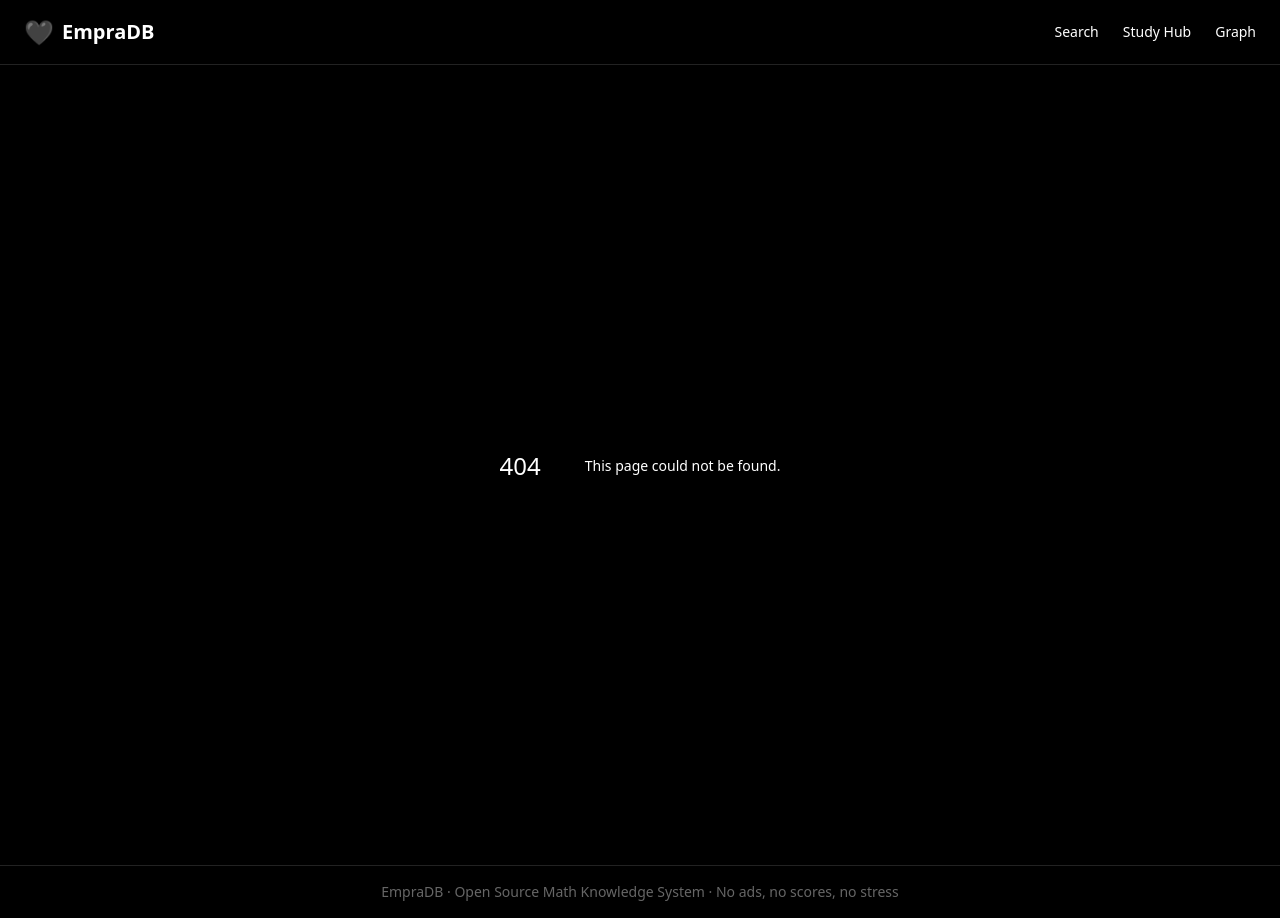
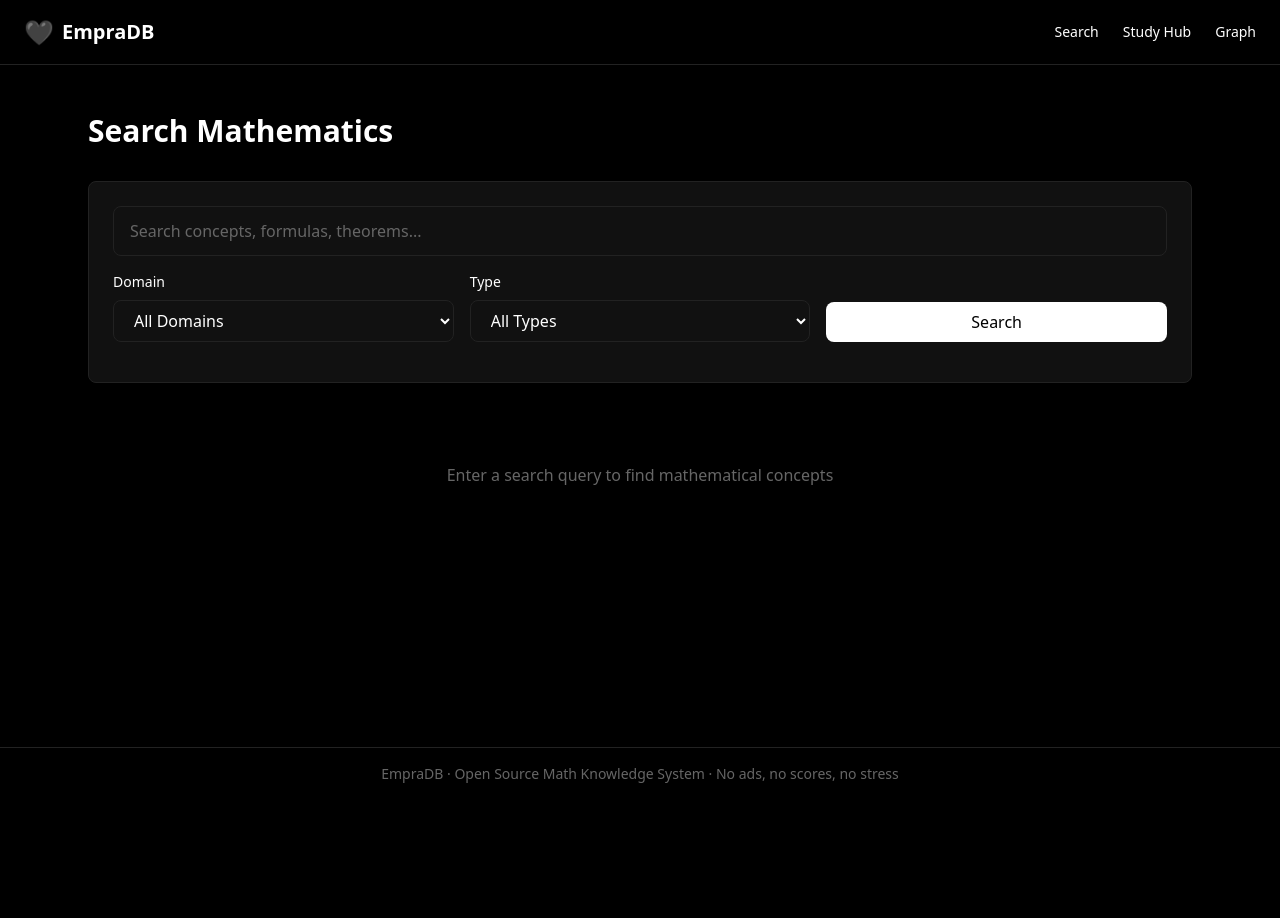
Before and after one commit to empradb/empradb, a Next.js app in the folder apps/web/: page /search in a window 1280 px wide. Before the commit this address had no page. After the commit the page ends 800 px from the top, so only its background shows below. Built offline with nearby package versions, Linux system fonts and the light colour scheme.

Commit message:
Create page.tsx

```diff
--- /dev/null
+++ b/apps/web/app/search/page.tsx
@@ -0,0 +1,175 @@
+"use client";
+
+import { useState } from "react";
+
+interface SearchResult {
+  node: {
+    id: string;
+    type: string;
+    title: string;
+    latex?: string;
+    description: string;
+    domains: string[];
+    tags: string[];
+    complexity: number;
+  };
+  score: number;
+  matchedFields: string[];
+}
+
+export default function SearchPage() {
+  const [query, setQuery] = useState("");
+  const [results, setResults] = useState<SearchResult[]>([]);
+  const [loading, setLoading] = useState(false);
+  const [selectedDomain, setSelectedDomain] = useState("");
+  const [selectedType, setSelectedType] = useState("");
+
+  const domains = ["Calculus", "Algebra", "Geometry", "Trigonometry", "Statistics", "Probability"];
+  const types = ["concept", "formula", "theorem", "definition", "identity"];
+
+  const handleSearch = async () => {
+    if (!query.trim()) return;
+
+    setLoading(true);
+    console.log("Searching:", { query, domain: selectedDomain, type: selectedType });
+
+    setTimeout(() => {
+      setResults([
+        {
+          node: {
+            id: "calculus_derivative",
+            type: "concept",
+            title: "Derivative",
+            latex: "f'(x) = \\lim_{h \\to 0} \\frac{f(x+h) - f(x)}{h}",
+            description: "The instantaneous rate of change of a function at a point.",
+            domains: ["Calculus", "Analysis"],
+            tags: ["fundamental", "calculus", "rate-of-change"],
+            complexity: 7
+          },
+          score: 10,
+          matchedFields: ["title"]
+        }
+      ]);
+      setLoading(false);
+    }, 500);
+  };
+
+  return (
+    <div className="max-w-6xl mx-auto px-6 py-12">
+      <h1 className="text-3xl font-bold mb-8">Search Mathematics</h1>
+
+      <div className="card mb-8">
+        <input
+          type="text"
+          className="search-input mb-4"
+          placeholder="Search concepts, formulas, theorems..."
+          value={query}
+          onChange={(e) => setQuery(e.target.value)}
+          onKeyDown={(e) => e.key === "Enter" && handleSearch()}
+        />
+
+        <div className="grid grid-cols-1 md:grid-cols-3 gap-4 mb-4">
+          <div>
+            <label className="block text-sm font-medium mb-2">Domain</label>
+            <select
+              className="w-full bg-gray-900 border border-gray-800 rounded-lg px-4 py-2 text-white"
+              value={selectedDomain}
+              onChange={(e) => setSelectedDomain(e.target.value)}
+            >
+              <option value="">All Domains</option>
+              {domains.map((d) => (
+                <option key={d} value={d}>{d}</option>
+              ))}
+            </select>
+          </div>
+
+          <div>
+            <label className="block text-sm font-medium mb-2">Type</label>
+            <select
+              className="w-full bg-gray-900 border border-gray-800 rounded-lg px-4 py-2 text-white"
+              value={selectedType}
+              onChange={(e) => setSelectedType(e.target.value)}
+            >
+              <option value="">All Types</option>
+              {types.map((t) => (
+                <option key={t} value={t}>{t}</option>
+              ))}
+            </select>
+          </div>
+
+          <div className="flex items-end">
+            <button
+              onClick={handleSearch}
+              className="button-primary w-full"
+              disabled={loading}
+            >
+              {loading ? "Searching..." : "Search"}
+            </button>
+          </div>
+        </div>
+      </div>
+
+      {results.length > 0 && (
+        <div className="space-y-4">
+          <div className="text-sm text-gray-400 mb-4">
+            Found {results.length} result{results.length !== 1 ? "s" : ""}
+          </div>
+
+          {results.map((result, idx) => (
+            <div key={idx} className="card hover:border-gray-700 transition cursor-pointer">
+              <div className="flex justify-between items-start mb-3">
+                <div>
+                  <div className="flex items-center gap-2 mb-1">
+                    <span className="text-xs uppercase text-gray-500">{result.node.type}</span>
+                    <span className="text-xs text-gray-600">•</span>
+                    <span className="text-xs text-gray-500">Complexity: {result.node.complexity}/10</span>
+                  </div>
+                  <h3 className="text-xl font-semibold">{result.node.title}</h3>
+                </div>
+              </div>
+
+              {result.node.latex && (
+                <div className="math-formula bg-gray-800 p-4 rounded mb-3 font-mono text-sm">
+                  {result.node.latex}
+                </div>
+              )}
+
+              <p className="text-gray-400 mb-3">{result.node.description}</p>
+
+              <div className="flex flex-wrap gap-2 mb-3">
+                {result.node.domains.map((domain) => (
+                  <span key={domain} className="domain-tag">{domain}</span>
+                ))}
+              </div>
+
+              <div className="flex flex-wrap gap-2">
+                {result.node.tags.map((tag) => (
+                  <span key={tag} className="tag">{tag}</span>
+                ))}
+              </div>
+
+              {result.matchedFields.length > 0 && (
+                <div className="mt-3 text-xs text-gray-600">
+                  Matched: {result.matchedFields.join(", ")}
+                </div>
+              )}
+            </div>
+          ))}
+        </div>
+      )}
+
+      {!loading && results.length === 0 && query && (
+        <div className="text-center text-gray-600 py-12">
+          <p>No results found for "{query}"</p>
+          <p className="text-sm mt-2">Try different keywords or broader search terms</p>
+        </div>
+      )}
+
+      {!query && !loading && (
+        <div className="text-center text-gray-600 py-12">
+          <p>Enter a search query to find mathematical concepts</p>
+        </div>
+      )}
+    </div>
+  );
+}
```
